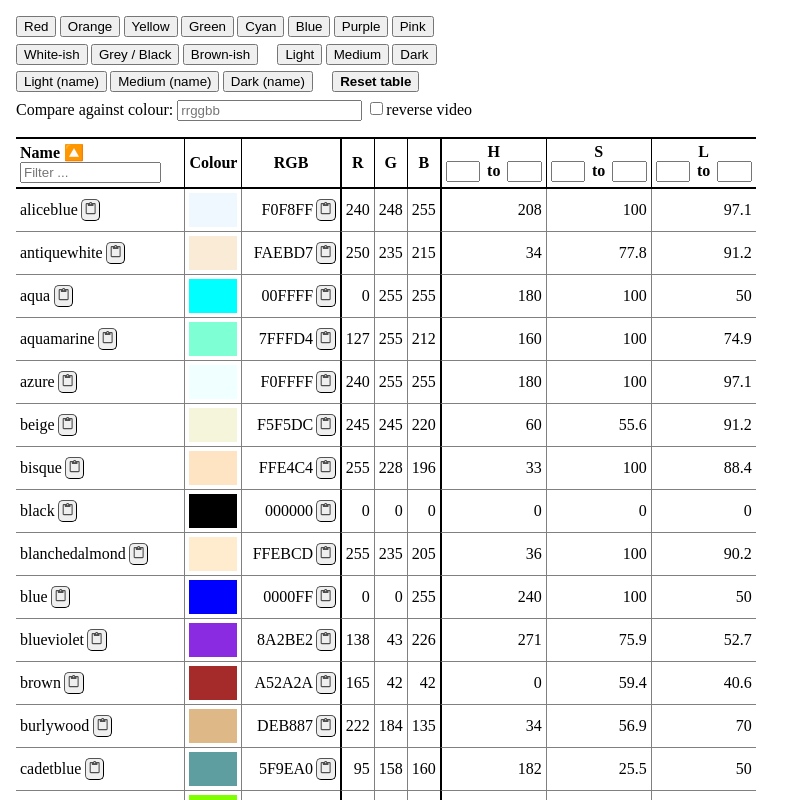
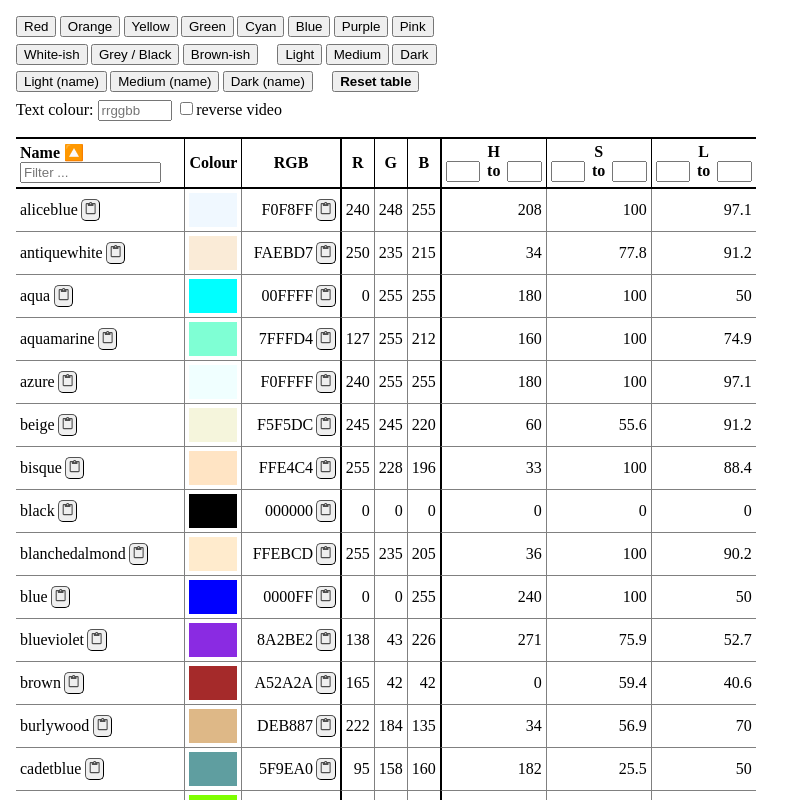
Before and after one commit to bengtan/css-named-colours-picker, a React app: page / in a window 1280 px wide. Shown: the top 800 px of the page, without its empty margins (0-803 px from the left). Built offline with nearby package versions, Linux system fonts and the light colour scheme.

Commit message:
Change 'Compare ...' label to 'Text colour'

```diff
--- a/assets/css/style.css
+++ b/assets/css/style.css
@@ -2,6 +2,8 @@
 .newline:after { display: block; content: ''; }
 .spacer:after { display: inline-block; content: ' '; width: 1em; }
 .reset-table { font-weight: bold; }
+
+.other-colour { width: 5em; }
 
 table { margin: 1em 0; border-spacing: 0; border-bottom: 1px solid grey; }
 
--- a/src/App.tsx
+++ b/src/App.tsx
@@ -348,7 +348,7 @@ export default function App() {
     </div>
 
     const otherColourPane = <div className="other-colour-pane">
-        <label htmlFor="other-colour">Compare against colour:</label>
+        <label htmlFor="other-colour">Text colour:</label>
         &nbsp;
         <input name="other-colour" className="other-colour" placeholder="rrggbb" onChange={onOtherColourChange} />
         &nbsp;
```
